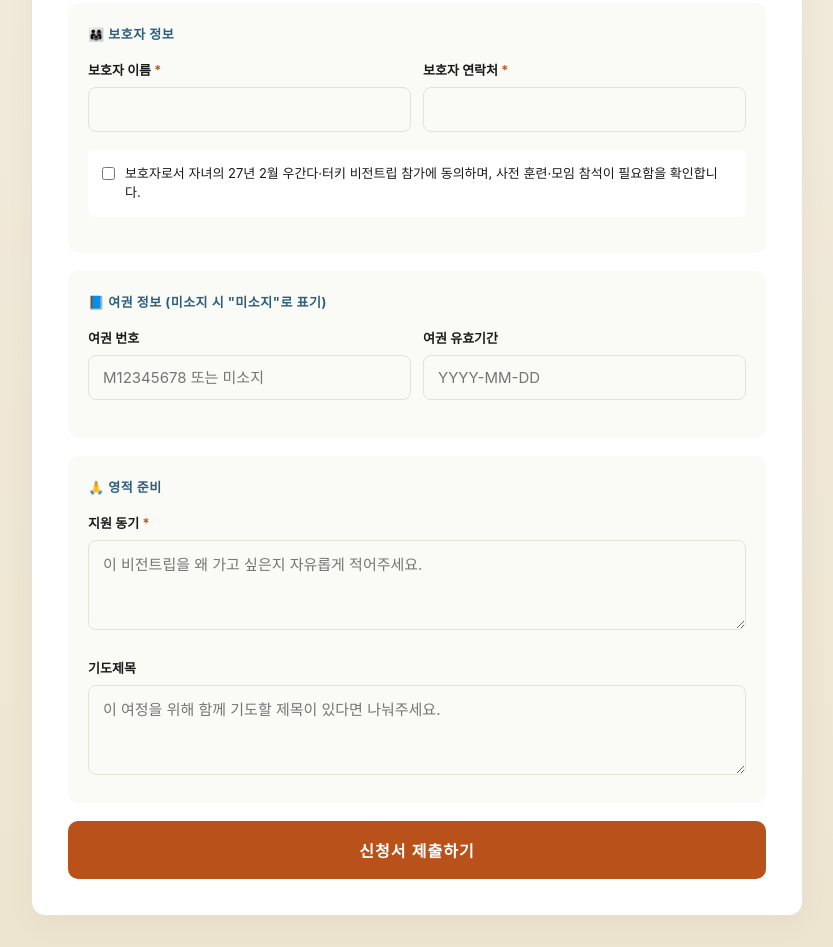
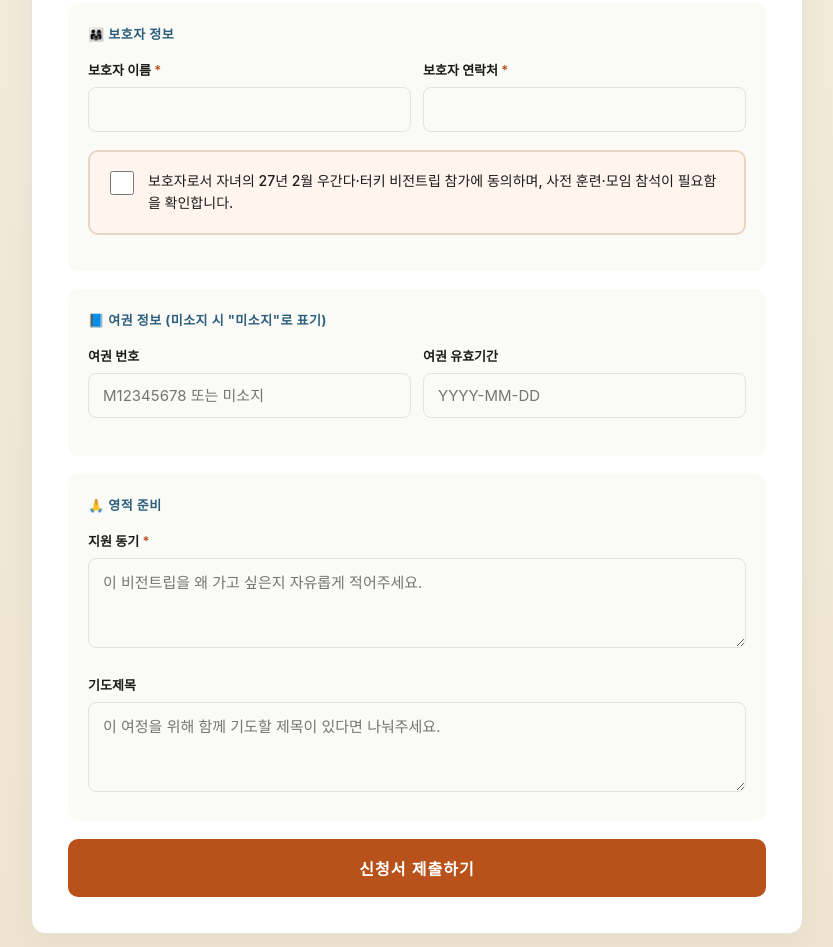
Before and after one commit to Charmin605/vision-trip, a plain HTML site: page index.html in a window 1280 px wide. Shown: the part 5526-6473 px from the top of the page, without its empty margins (223-1056 px from the left). Drawn offline with Linux system fonts and the light colour scheme.

Commit message:
신청서: 보호자 동의 체크박스 크기·가시성 개선

```diff
--- a/index.html
+++ b/index.html
@@ -385,15 +385,37 @@
   .checkbox {
     display: flex;
     align-items: flex-start;
-    gap: 10px;
-    padding: 14px;
-    background: white;
-    border-radius: 6px;
+    gap: 14px;
+    padding: 18px 20px;
+    background: #fff5ee;
+    border: 2px solid var(--accent-soft);
+    border-radius: 10px;
     margin-bottom: 16px;
-    font-size: 13px;
-    line-height: 1.5;
+    font-size: 14px;
+    line-height: 1.6;
+    cursor: pointer;
+    transition: all 0.15s;
   }
-  .checkbox input { width: auto; margin-top: 3px; }
+  .checkbox:hover { border-color: var(--accent); background: #ffede0; }
+  .checkbox input[type="checkbox"] {
+    width: 24px;
+    height: 24px;
+    min-width: 24px;
+    margin: 0;
+    margin-top: 1px;
+    accent-color: var(--accent);
+    cursor: pointer;
+  }
+  .checkbox label {
+    cursor: pointer;
+    margin: 0;
+    font-weight: 500;
+    color: var(--ink);
+  }
+  .checkbox:has(input:checked) {
+    background: #ffe4cc;
+    border-color: var(--accent);
+  }
   button[type="submit"] {
     width: 100%;
     padding: 17px;
```
